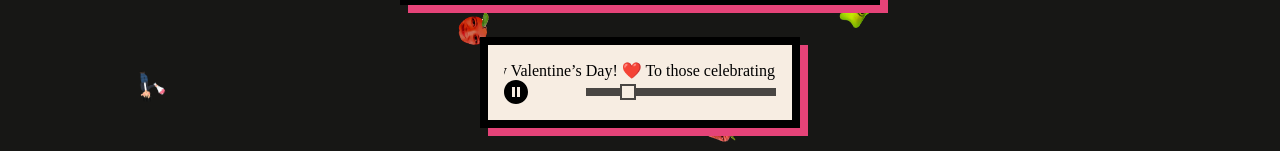
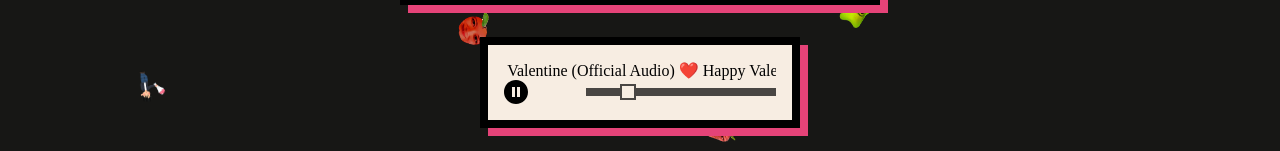
Before and after one commit to marcs12/date-gen, a React (Vite) app: page / in a window 1280 px wide. Shown: the part 440-591 px from the top of the page. Built offline with nearby package versions, Linux system fonts and the light colour scheme; a web font is replaced by a local one.

Commit message:
Fixing message again

```diff
--- a/src/components/Player.jsx
+++ b/src/components/Player.jsx
@@ -67,18 +67,18 @@ export default function MusicPlayer() {
     >
       <div className="scrolling-title">
         <p>
-          Happy Valentine’s Day! ❤️ To those celebrating with a special someone,
-          may your day be filled with love, laughter, and cherished moments.
-          Love is a beautiful thing, and today is a reminder to appreciate the
-          connections that bring warmth to our hearts. For those spending the
-          day alone, remember that love isn’t just about romance—it’s in the
-          friendships you cherish, the family who supports you, and most
-          importantly, the kindness you show yourself. You are worthy of love,
-          joy, and all the good things life has to offer. Take today as a
-          reminder that your story is still unfolding, and love—whether from
-          within or from others—will find you in its own time. No matter how you
-          spend today, know that you are valued, appreciated, and never truly
-          alone. 💖
+          Laufey - Valentine (Official Audio) ❤️ Happy Valentine’s Day! ❤️ To
+          those celebrating with a special someone, may your day be filled with
+          love, laughter, and cherished moments. Love is a beautiful thing, and
+          today is a reminder to appreciate the connections that bring warmth to
+          our hearts. For those spending the day alone, remember that love isn’t
+          just about romance—it’s in the friendships you cherish, the family who
+          supports you, and most importantly, the kindness you show yourself.
+          You are worthy of love, joy, and all the good things life has to
+          offer. Take today as a reminder that your story is still unfolding,
+          and love—whether from within or from others—will find you in its own
+          time. No matter how you spend today, know that you are valued,
+          appreciated, and never truly alone. 💖
         </p>
       </div>
       <button className="play-btn" onClick={togglePlay}>
```
